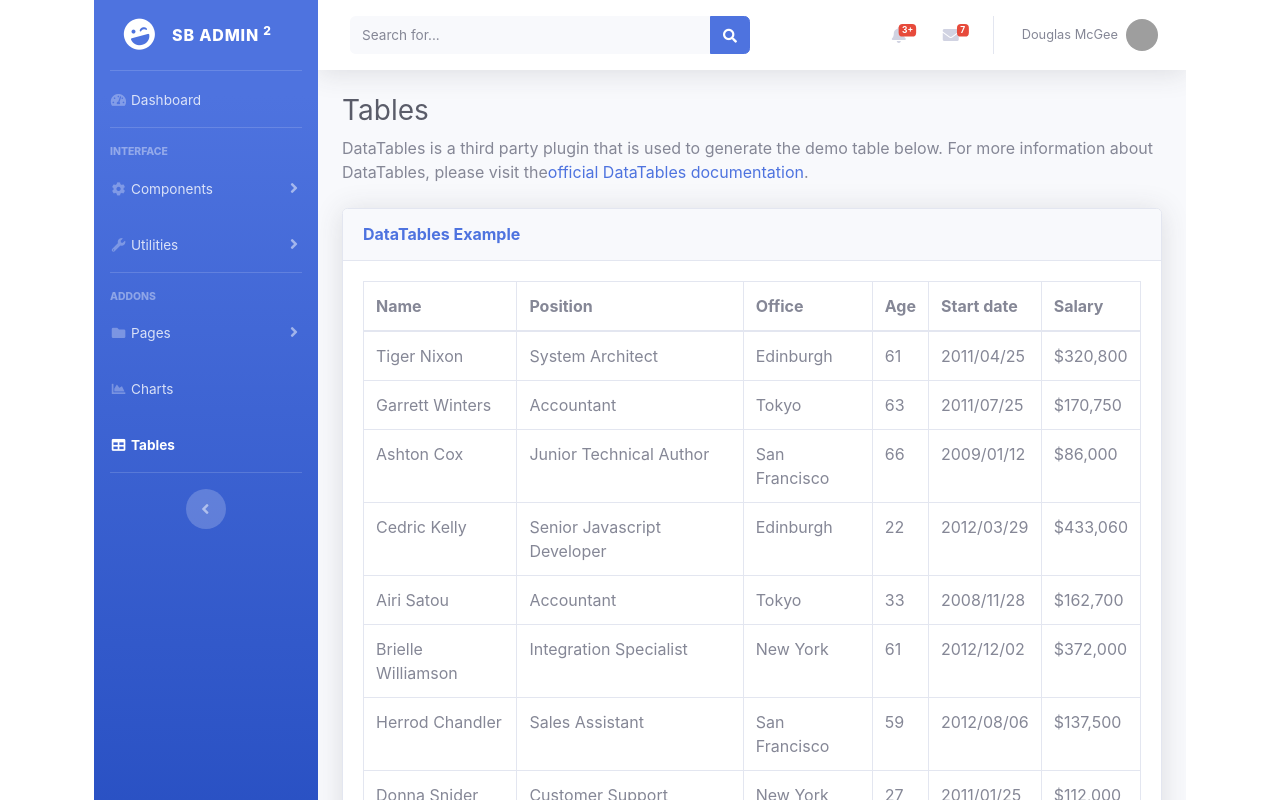
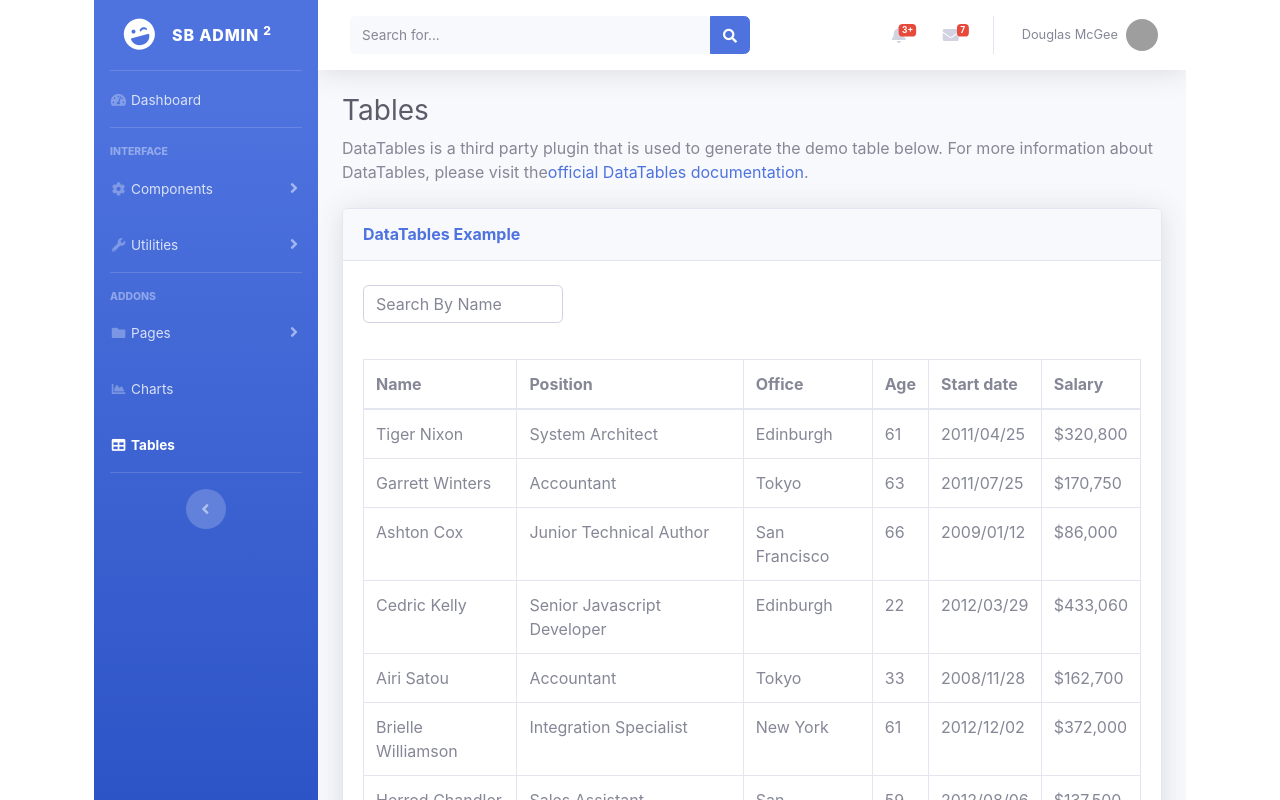
Before and after one commit to aniketjha1729/EduHub, a React (Create React App) app in the folder client/: page /admin/dashboard in a window 1280 px wide. Shown: the top 800 px of the page. Built offline with nearby package versions, Linux system fonts and the light colour scheme; grey boxes are pictures that could not be loaded.

Commit message:
dashboard changed

```diff
--- a/client/src/components/admin/AdminDashboard.js
+++ b/client/src/components/admin/AdminDashboard.js
@@ -500,6 +500,19 @@ const AdminDashboard = () => {
                     DataTables Example
                   </h6>
                 </div>
+                <br />
+                <div
+                  className="form-group"
+                  style={{ width: "200px", marginLeft: "20px" }}
+                >
+                  <input
+                    type="text"
+                    className="form-control form-control-user"
+                    id="search "
+                    aria-describedby="emailHelp"
+                    placeholder="Search By Name"
+                  />
+                </div>
                 <div className="card-body">
                   <div className="table-responsive">
                     <table
--- a/package.json
+++ b/package.json
@@ -21,6 +21,7 @@
     "jsonwebtoken": "^8.5.1",
     "lodash": "^4.17.21",
     "mongoose": "^5.12.1",
+    "react-pro-sidebar": "^0.6.0",
     "validator": "^13.5.2"
   }
 }
```
Also changed, not shown: 1 other file (tests, documents, lock files or other folders).
